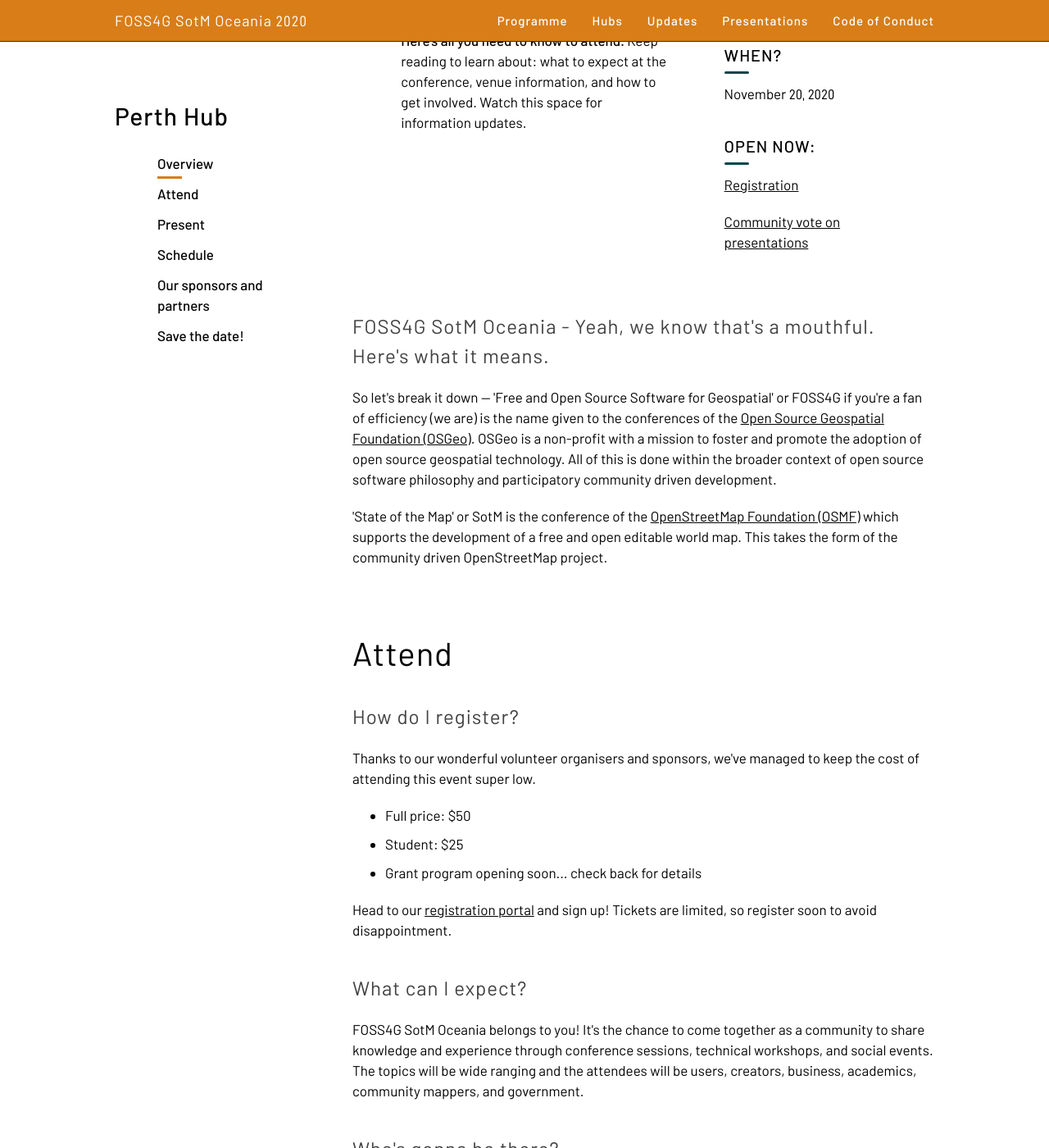
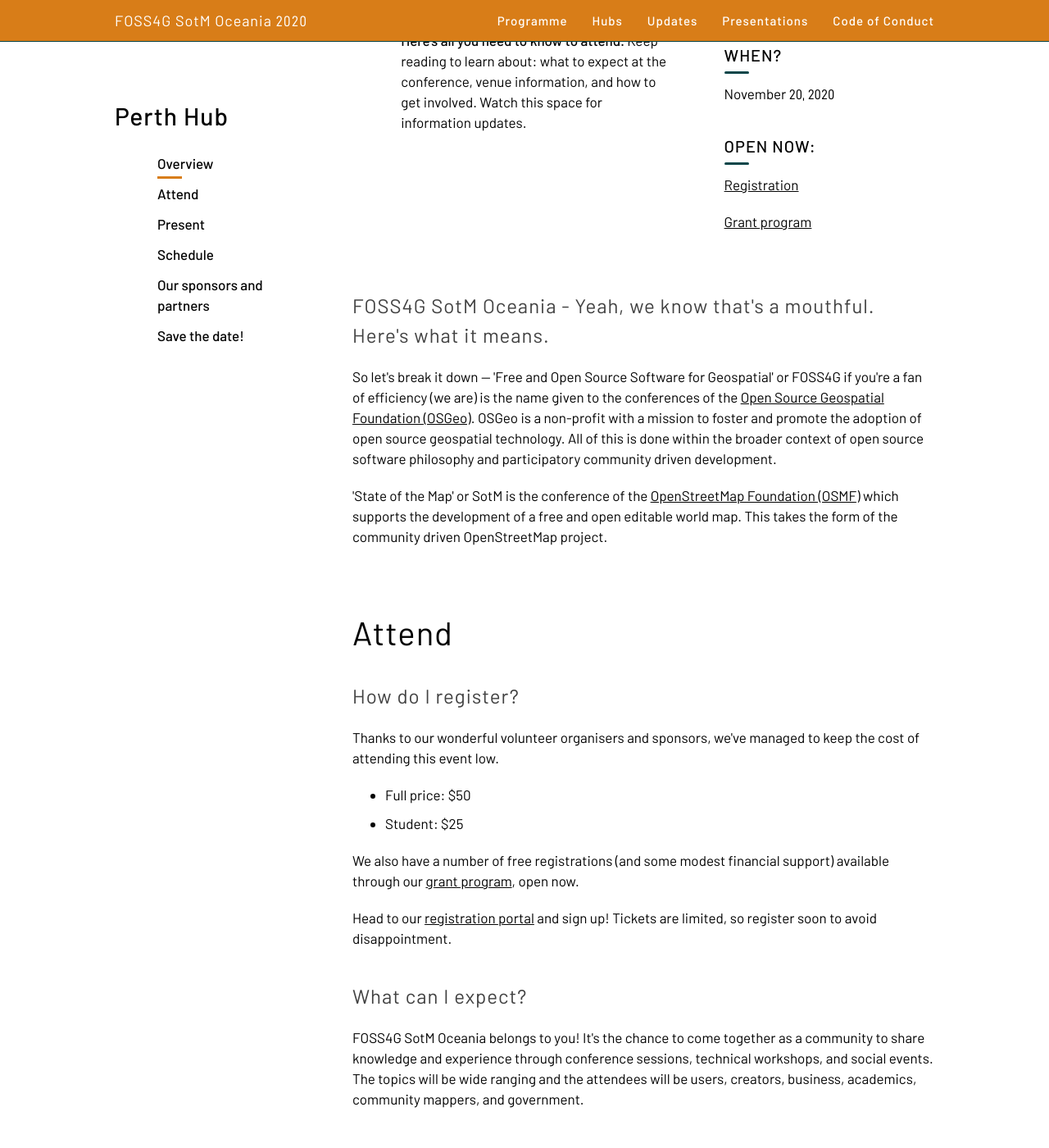
Before and after one commit to osgeo-oceania/foss4g-sotm-oceania-2020, a Jekyll site: the page built from hubs/perth/index.html, in a window 1280 px wide and 1400 px high, scrolled down 324 px. Shown: the whole window at 82% size. Built offline with Jekyll 4.4.1, drawn with Linux system fonts in a browser that asks for light colours; some of the changed text lies outside the part shown.

Commit message:
close vote, open grants, use includes

```diff
--- a/hubs/perth/index.html
+++ b/hubs/perth/index.html
@@ -80,7 +80,8 @@
             <h3 class="small-title uppercase">Open now:</h3>
             <p><a href="https://ti.to/foss4g-oceania/perth-hub" target="_blank">Registration</a></p>
             <!-- <p><a href="call-for-presentations">Call for presentations</a></p> -->
-            <p><a href="https://bit.ly/35nOshH" target="_blank">Community vote on presentations</a></p>
+            <!-- <p><a href="https://bit.ly/35nOshH" target="_blank">Community vote on presentations</a></p> -->
+            <p><a href="grant-program">Grant program</a></p>
 
             <!-- <h3 class="small-title uppercase">Info session</h3>
             <p>Thursday 15th Oct, 6 pm - details <a href="https://mailchi.mp/37fa13320662/special-edition-foss4g-sotm-oceania-2020" target="_blank">here</a></p> -->
@@ -110,12 +111,13 @@
     <h2 id="attend">Attend</h2>
 
     <h3>How do I register?</h3>
-    <p>Thanks to our wonderful volunteer organisers and sponsors, we've managed to keep the cost of attending this event super low.</p>
+    <p>Thanks to our wonderful volunteer organisers and sponsors, we've managed to keep the cost of attending this event low.</p>
     <ul>
         <li>Full price: $50</li>
         <li>Student: $25</li>
-        <li>Grant program opening soon... check back for details</li>
+        <!-- <li>Grant program opening soon... check back for details</li> -->
     </ul>
+    <p>We also have a number of free registrations (and some modest financial support) available through our <a href="grant-program">grant program</a>, open now.</p>
     <p>Head to our <a href="https://ti.to/foss4g-oceania/perth-hub" target="_blank">registration portal</a> and sign up! Tickets are limited, so register soon to avoid disappointment.</p>
 
     <h3>What can I expect?</h3>
@@ -155,7 +157,7 @@
 <section>
     <h2 id="schedule">Schedule</h2>
     <p>We're working on an exciting program for you — stay tuned for updates.</p>
-    <p>Meanwhile, please <a href="https://bit.ly/35nOshH" target="_blank">vote</a> on the great submissions we received, and let us know what you'd like to see!</p>
+    <!-- <p>Meanwhile, please <a href="https://bit.ly/35nOshH" target="_blank">vote</a> on the great submissions we received, and let us know what you'd like to see!</p> -->
 
     <!-- <table class="scheduleTable">
         <thead>
@@ -402,103 +404,5 @@
     </table> -->
 </section>
 
-<section>
-    <h2 id="sponsors_partners">Our sponsors and partners</h2>
-    <p>We wouldn't be able to make any of this happen without our wonderful sponsors.</p>
-    <a href="/hubs/perth/assets/FOSS4G SotM Oceania 2020 - Perth Hub Sponsorship.pdf">
-        <button type="button" class="btn btn-link btn-primary btn-lg btn-block">Become a sponsor →</button>
-    </a>
-
-    <h3 class="block-title">Hub Sponsors</h3>
-    <div class="logos-wrapper">
-        <div class="card border-info mb-3 sponsor-card">
-            <div class="card-body">
-                <a target="_blank" rel="noopener noreferrer" title="Gaia Resources" href="https://www.gaiaresources.com.au/">
-                    <img src="/logos/perth/gaia_logo.png" />
-                </a>
-            </div>
-        </div>
-
-        <div class="card border-info mb-3 sponsor-card">
-            <div class="card-body">
-                <a target="_blank" rel="noopener noreferrer" title="Landgate - data.wa.gov.au" href="https://data.wa.gov.au/">
-                    <img src="/logos/perth/landgate_logo.png" />
-                </a>
-            </div>
-        </div>
-    </div>
-
-    <h3 class="block-title">Conference Host</h3>
-    <div class="logos-wrapper">
-        <div class="card border-info mb-3 sponsor-card">
-            <div class="card-body">
-                <a target="_blank" rel="noopener noreferrer" title="FLUX Perth" href="https://www.fluxperth.com/">
-                    <img src="/logos/perth/flux_logo.png" />
-                </a>
-            </div>
-        </div>
-    </div>
-
-    <h3 class="block-title">Hub Supporter</h3>
-    <div class="logos-wrapper">
-        <div class="card border-info mb-3 sponsor-card">
-            <div class="card-body">
-                <a target="_blank" rel="noopener noreferrer" title="Hydrobiology" href="https://hydrobiology.com/">
-                    <img src="/logos/perth/hydrobiology_logo.png" />
-                </a>
-            </div>
-        </div>
-    </div>
-
-    <h3 class="block-title">Lanyard Sponsor</h3>
-    <div class="logos-wrapper">
-        <div class="card border-info mb-3 sponsor-card">
-            <div class="card-body">
-                <a target="_blank" rel="noopener noreferrer" title="Curtin" href="https://www.fluxperth.com/">
-                    <img src="/logos/perth/curtin_logo.jpg" />
-                </a>
-            </div>
-        </div>
-    </div>
-
-    <!-- <h3 class="block-title">In-kind Sponsors</h3>
-    <div class="logos-wrapper">
-        <div class="card border-info mb-3 sponsor-card">
-            <div class="card-body">
-                <a target="_blank" rel="noopener noreferrer" title="Mammoth" href="https://www.mammothgeospatial.com/">
-                    <img src="/logos/perth/mammoth_logo.png" />
-                </a>
-            </div>
-        </div>
-    </div> -->
-</section>
-
-
-<section class="center page" id="newsletter">
-    <div class="limiter">
-        <div id="pad4y">
-            <form
-                action="https://docs.google.com/forms/d/e/1FAIpQLSfZ5t1ka46yqeduet8vn2QZZmQvN06Nsg0Mnrlhr_0u-gFxeQ/viewform"
-                method="GET" id="hold-the-date" name="hold-the-date" target="_blank" novalidate>
-                <div>
-                    <i class="fa fa-2x fa-fw fa-newspaper-o"></i>
-                    <h1 style="padding-top: 0px;" id="save_date">Save the date!</h1>
-                    <p class="col10 margin1 space-top1 pad4x">
-                        Sign up to save the date, tell us what you'd like to see at the conference, and get event
-                        updates.
-                    </p>
-                    <div class="clearfix pad1y space-top2">
-                        <fieldset class="clearfix input-pill col6 margin3 margin3r pill with-icon space-bottom2">
-                            <input type="submit" value="Sign up" name="subscribe" id="mc-embedded-subscribe"
-                                class="col10 margin1 space-top1 pad4x button">
-                        </fieldset>
-                    </div>
-                </div>
-                <div class="clear"></div>
-        </div>
-        </form>
-    </div>
-    </div>
-</section>
-
-<div style="height: 200px;"></div>
+{% include perth-sponsors.html %}
+{% include perth-save-the-date.html %}
```
Also changed, not shown: hubs/perth/grant-program.html (added, +93 -0 lines).
